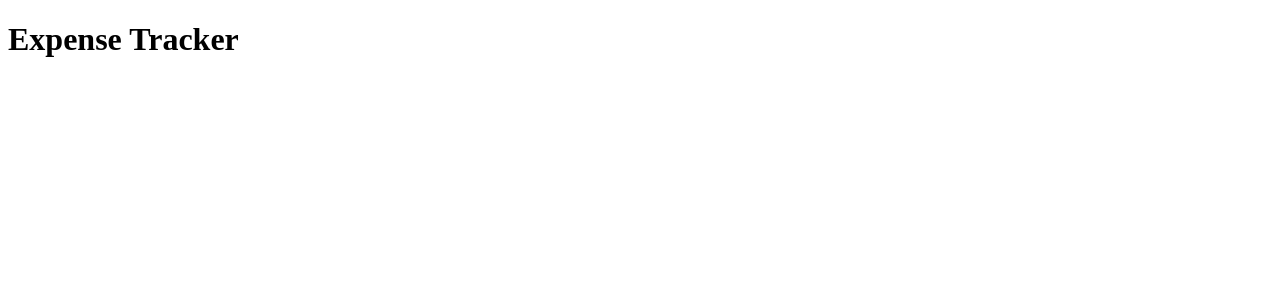
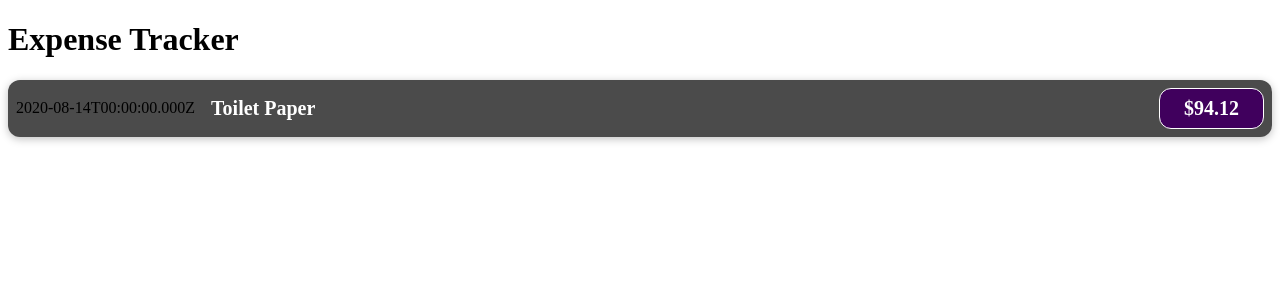
Before and after one commit to MarcoValeri/expense-tracker, a React (Vite) app: page / in a window 1280 px wide. Shown: the top 300 px of the page. Built offline with nearby package versions, Linux system fonts and the light colour scheme.

Commit message:
Add app component

```diff
--- a/src/App.jsx
+++ b/src/App.jsx
@@ -1,10 +1,35 @@
+import ExpenseItem from './components/ExpenseItem'
+
 import './App.css'
 
 function App() {
 
+    const expenses = [
+        {
+            id: 'e1',
+            title: 'Toilet Paper',
+            amount: 94.12,
+            date: new Date(2020, 7, 14),
+        },
+        { id: 'e2', title: 'New TV', amount: 799.49, date: new Date(2021, 2, 12) },
+        {
+            id: 'e3',
+            title: 'Car Insurance',
+            amount: 294.67,
+            date: new Date(2021, 2, 28),
+        },
+        {
+            id: 'e4',
+            title: 'New Desk (Wooden)',
+            amount: 450,
+            date: new Date(2021, 5, 12),
+        },
+    ];
+
   return (
     <>
-      <h1>Expense Tracker</h1>
+    <h1>Expense Tracker</h1>
+    <ExpenseItem title={expenses[0].title} amount={expenses[0].amount} date={expenses[0].date} />
     </>
   )
 }
--- /dev/null
+++ b/src/components/ExpenseItem.css
@@ -0,0 +1,56 @@
+.expense-item {
+    display: flex;
+    justify-content: space-between;
+    align-items: center;
+    box-shadow: 0 2px 8px rgba(0, 0, 0, 0.25);
+    padding: 0.5rem;
+    margin: 1rem 0;
+    border-radius: 12px;
+    background-color: #4b4b4b;
+}
+
+.expense-item__description {
+    display: flex;
+    flex-direction: column;
+    gap: 1rem;
+    align-items: flex-end;
+    flex-flow: column-reverse;
+    justify-content: flex-start;
+    flex: 1;
+}
+
+.expense-item h2 {
+    color: #3a3a3a;
+    font-size: 1rem;
+    flex: 1;
+    margin: 0 1rem;
+    color: white;
+}
+
+.expense-item__price {
+    font-size: 1rem;
+    font-weight: bold;
+    color: white;
+    background-color: #40005d;
+    border: 1px solid white;
+    padding: 0.5rem;
+    border-radius: 12px;
+}
+
+@media (min-width: 580px) {
+    .expense-item__description {
+        flex-direction: row;
+        align-items: center;
+        justify-content: flex-start;
+        flex: 1;
+    }
+
+    .expense-item__description h2 {
+        font-size: 1.25rem;
+    }
+
+    .expense-item__price {
+        font-size: 1.25rem;
+        padding: 0.5rem 1.5rem;
+    }
+}
--- /dev/null
+++ b/src/components/ExpenseItem.jsx
@@ -0,0 +1,16 @@
+import './ExpenseItem.css';
+
+const ExpenseItem = (props) => {
+
+    return (
+        <div className="expense-item">
+            <div>{props.date.toISOString()}</div>
+            <div className="expense-item__description">
+                <h2>{props.title}</h2>
+                <div className="expense-item__price">${props.amount}</div>
+            </div>
+        </div>
+    );
+}
+
+export default ExpenseItem;
```
